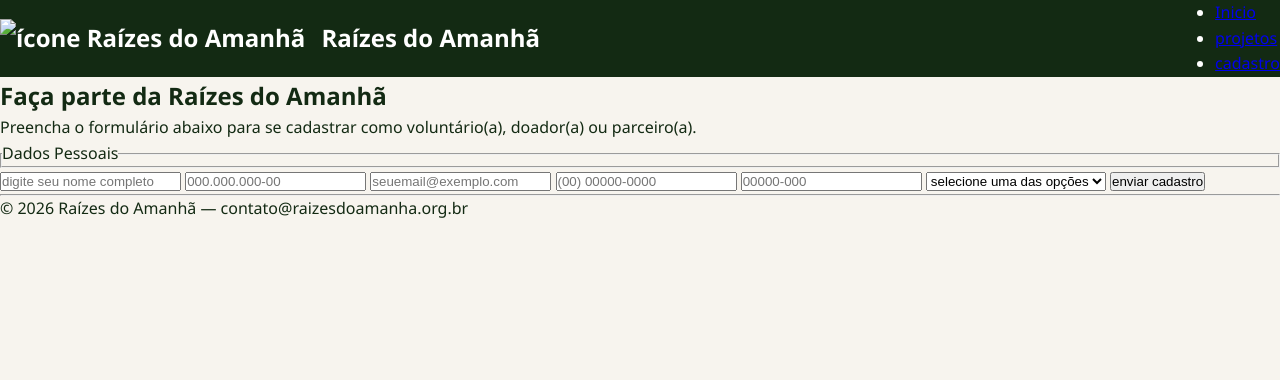
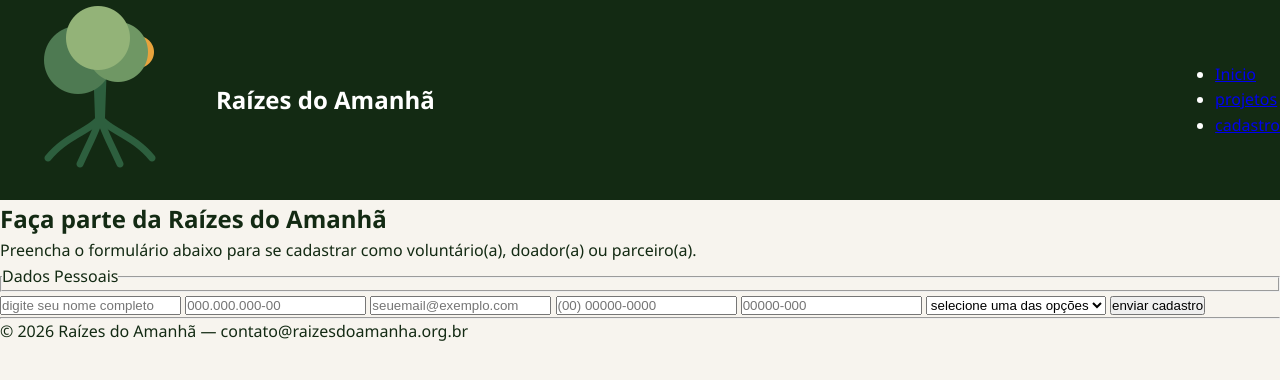
Before and after one commit to ThiagoPRB/site-para-ong, a plain HTML site: page cadastro.html in a window 1280 px wide. Drawn offline with Linux system fonts and the light colour scheme.

Commit message:
update index.html

```diff
--- a/cadastro.html
+++ b/cadastro.html
@@ -10,7 +10,7 @@
 <body>
     <header>
         <div class="logo">
-        <img src="imagens/logo-raizes-do-amanha-200x200.png" alt="ícone Raízes do Amanhã">
+        <img src="img/logo-raizes-do-amanha-200x200.png" alt="ícone Raízes do Amanhã">
         <span>Raízes do Amanhã</span>
     </div>
     <nav aria-label="navegação principal">
```
Also changed, not shown: projetos.html (+1 -1 lines).
